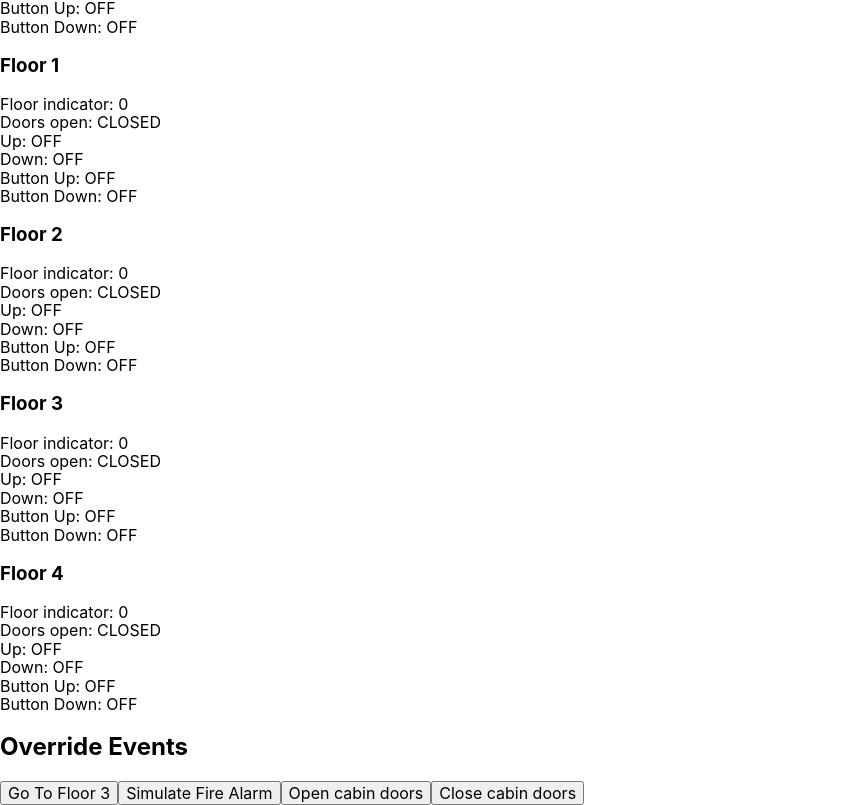
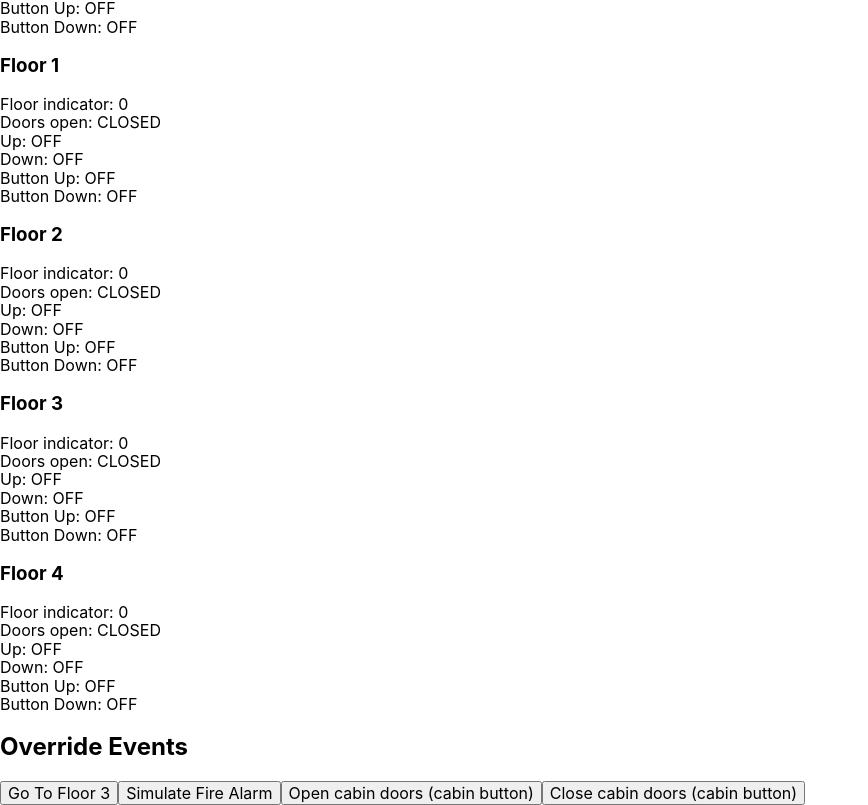
Before and after one commit to Vynlar/elevator-simulator, a React (Create React App) app: page / in a window 1280 px wide. Shown: the part 1758-2563 px from the top of the page, without its empty margins (0-868 px from the left). Built offline with nearby package versions, Linux system fonts and the light colour scheme.

Commit message:
Implemented door opening and closing procedures. Fixed how door open and close buttons worked

```diff
--- a/src/Elevator.js
+++ b/src/Elevator.js
@@ -234,8 +234,8 @@ class Elevator extends Component {
               <h2>Override Events</h2>
               <button onClick={() => this.commands.goToFloor(() => 3)}>Go To Floor 3</button>
               <button onClick={() => this.props.listeners.onFireAlarm()}>Simulate Fire Alarm</button>
-              <button onClick={this.commands.setCabinDoors(R.T)}>Open cabin doors</button>
-              <button onClick={this.commands.setCabinDoors(R.F)}>Close cabin doors</button>
+              <button onClick={() => this.props.listeners.onDoorOpenRequest(this.commands)}>Open cabin doors (cabin button)</button>
+              <button onClick={() => this.props.listeners.onDoorCloseRequest(this.commands)}>Close cabin doors (cabin button)</button>
           </div>
       </div>
     );
--- a/src/StandardModeController.js
+++ b/src/StandardModeController.js
@@ -1,6 +1,6 @@
 import React, {Component} from 'react';
 import * as R from 'ramda';
-import { numFloors } from './Elevator';
+import { numFloors, second } from './Elevator';
 
 class StandardModeController extends Component
 {
@@ -101,6 +101,11 @@ class StandardModeController extends Component
     * @returns {void}
     */
     onDoorOpenRequest: (commands) => {
+      if ( ! this.state.moving )
+      {
+        commands.setCabinDoors(R.T);
+        commands.setFloorDoors(R.T);
+      }
     },
 
     /**
@@ -109,6 +114,8 @@ class StandardModeController extends Component
     * @returns {void}
     */
     onDoorCloseRequest: (commands) => {
+      commands.setCabinDoors(R.F);
+      commands.setFloorDoors(R.F);
     },
 
     /**
@@ -153,7 +160,10 @@ class StandardModeController extends Component
     * @returns {void}
     */
     onCabinDoorsOpened: (commands) => {
-      console.log("standard door open");
+      if ( this.state.moving )
+        console.error("Doors opened while moving");
+
+      setTimeout(() => this.listeners.onDoorCloseRequest(commands), 3 * second);
     },
 
     /**
```
